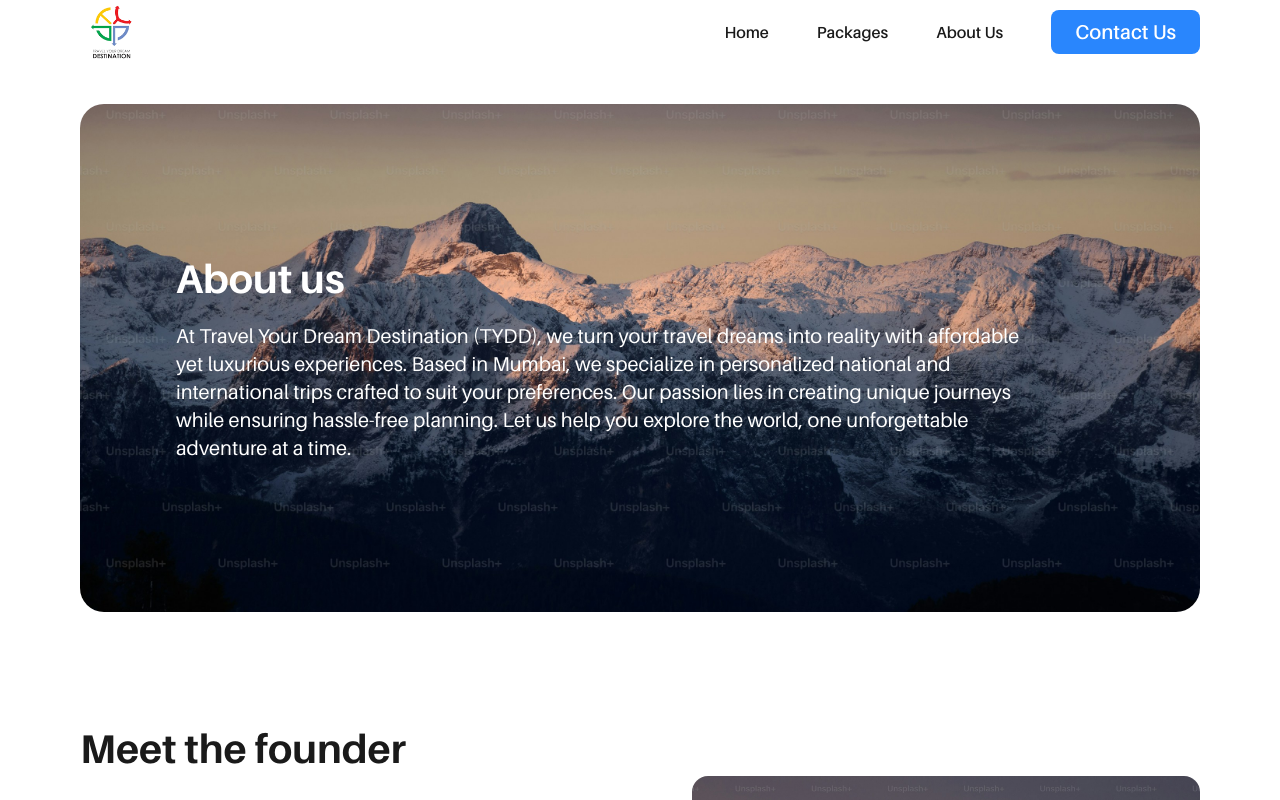
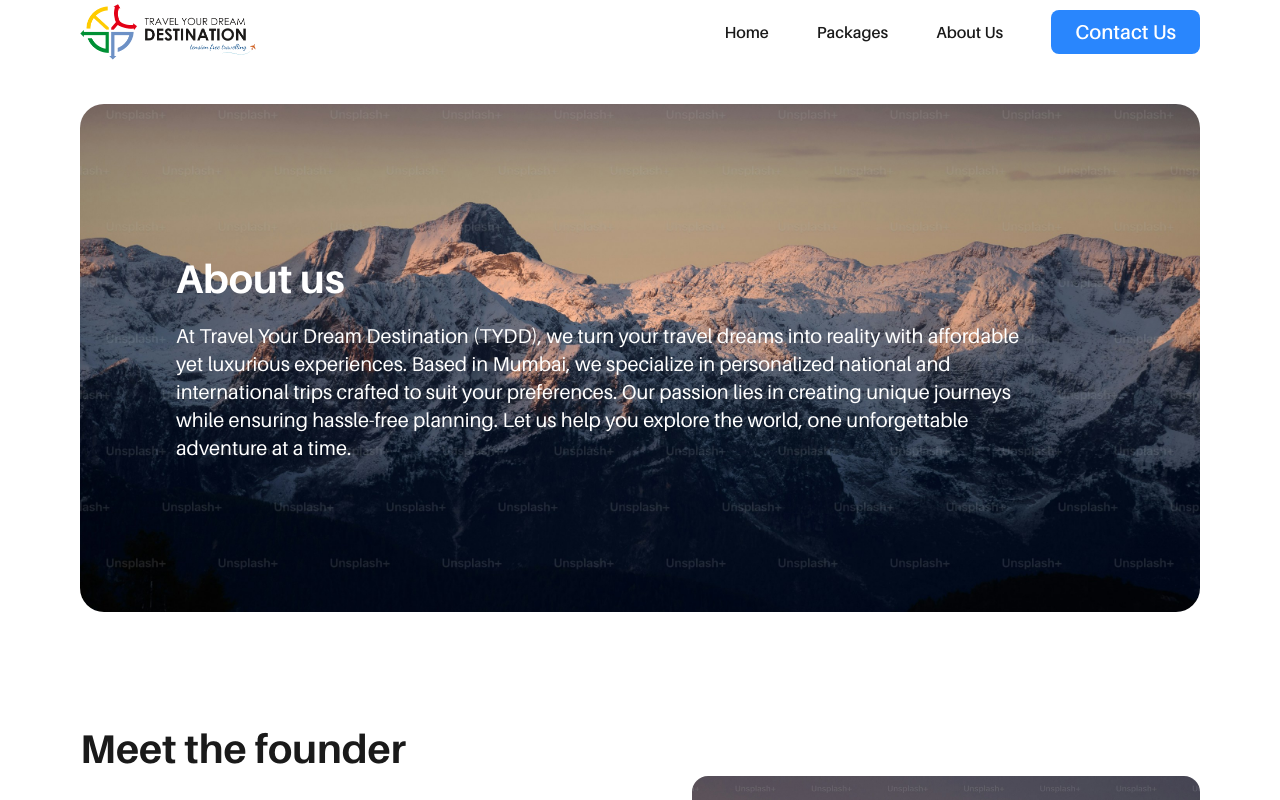
Before and after one commit to akshay1502/tydd, a Next.js app: page /about in a window 1280 px wide. Shown: the top 800 px of the page. Built offline with nearby package versions, Linux system fonts and the light colour scheme.

Commit message:
updated logo image

```diff
--- a/src/components/Footer.tsx
+++ b/src/components/Footer.tsx
@@ -10,9 +10,9 @@ export default function Footer() {
       <Image src="/footerBackground.jpg" alt="footer" fill className="object-cover -z-10" />
       <div className="flex justify-between">
         <div>
-          <div>
-            <Image src="/logo.png" alt="tydd" width={120} height={120} className="h-16 w-16" />
-          </div>
+          <Link href="/">
+            <Image src="/logo.png" alt="tydd" width={172} height={56} className="h-14 w-44" />
+          </Link>
           <div className="mt-8 flex gap-10">
             <IconFaceBook />
             <IconInstagram />
--- a/src/components/Navbar.tsx
+++ b/src/components/Navbar.tsx
@@ -4,9 +4,9 @@ import { Button } from './ui/button'
 
 export default function Navbar() {
   return (
-    <nav className="px-20 flex justify-between items-center">
+    <nav className="px-20 py-1 flex justify-between items-center">
       <Link href="/">
-        <Image src="/logo.png" alt="tydd" width={64} height={64} className="h-16 w-16" />
+        <Image src="/logo.png" alt="tydd" width={172} height={56} className="h-14 w-44" />
       </Link>
       <ul className="flex gap-12 items-center">
         <li>
```
Also changed, not shown: public/logo.png.
